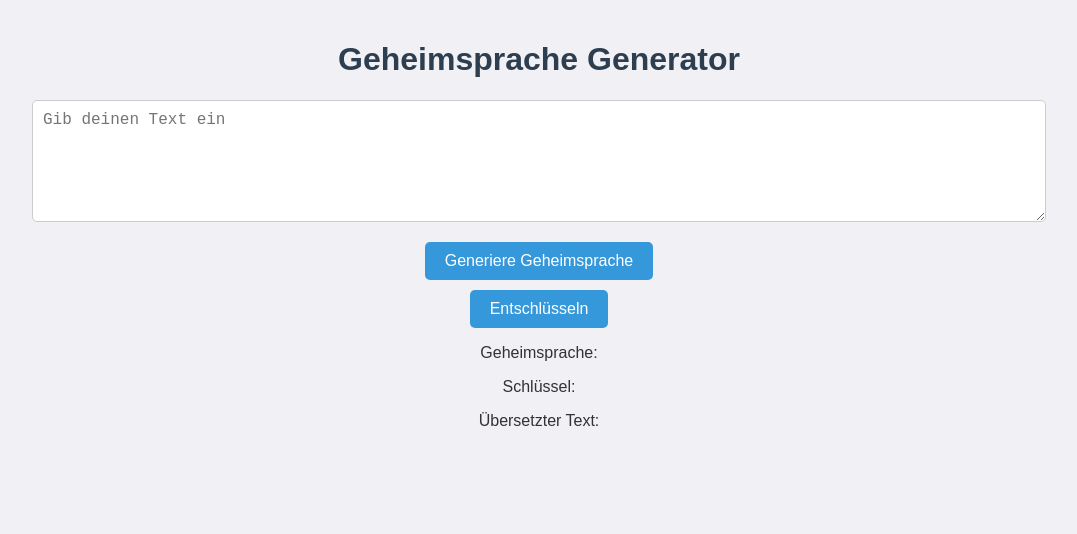
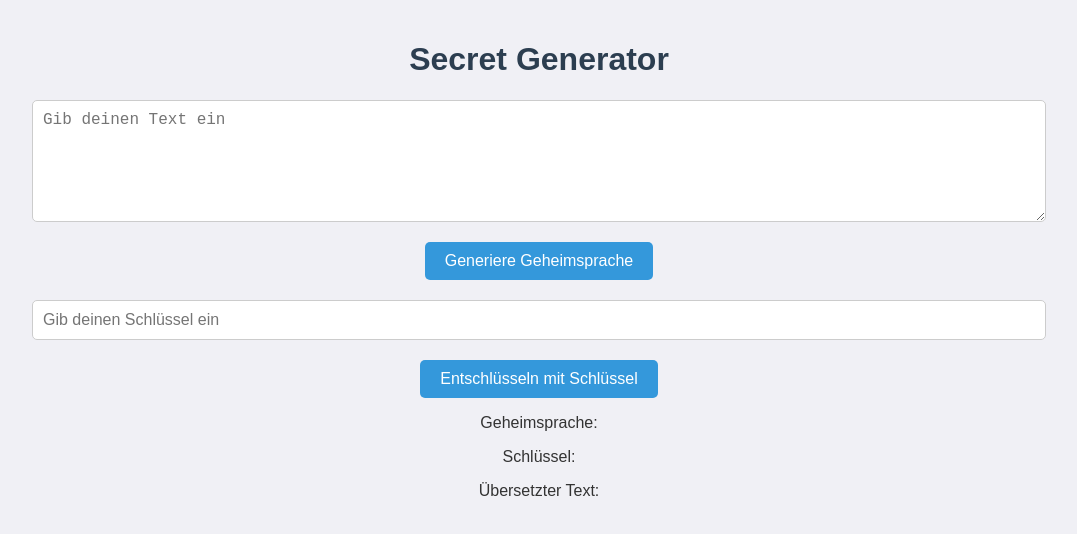
Before and after one commit to Matwix-00o/secret, a plain HTML site: page index.html in a window 1280 px wide. Shown: the whole page, without its empty margins (101-1178 px from the left). Drawn offline with Linux system fonts and the light colour scheme.

Commit message:
Update index.html

```diff
--- a/index.html
+++ b/index.html
@@ -3,7 +3,7 @@
 <head>
     <meta charset="UTF-8">
     <meta name="viewport" content="width=device-width, initial-scale=1.0">
-    <title>Geheimsprache Generator</title>
+    <title>Secret Generator</title>
     <style>
         body {
             font-family: Arial, sans-serif;
@@ -18,15 +18,18 @@
             color: #2c3e50;
         }
 
-        textarea {
+        textarea, input {
             display: block;
             margin: 20px auto;
             width: 80%;
-            height: 100px;
             border: 1px solid #ccc;
             border-radius: 5px;
             padding: 10px;
             font-size: 16px;
+        }
+
+        textarea {
+            height: 100px;
         }
 
         button {
@@ -57,10 +60,11 @@
     </style>
 </head>
 <body>
-    <h1>Geheimsprache Generator</h1>
+    <h1>Secret Generator</h1>
     <textarea id="inputText" placeholder="Gib deinen Text ein"></textarea>
     <button onclick="generateSecret()">Generiere Geheimsprache</button>
-    <button onclick="translateBack()">Entschlüsseln</button>
+    <input id="inputKey" placeholder="Gib deinen Schlüssel ein">
+    <button onclick="translateWithKey()">Entschlüsseln mit Schlüssel</button>
     <p>Geheimsprache: <span id="secretText"></span></p>
     <p>Schlüssel: <span id="key"></span></p>
     <p>Übersetzter Text: <span id="decodedText"></span></p>
@@ -85,18 +89,30 @@
             document.getElementById("key").textContent = JSON.stringify(key);
         }
 
-        function translateBack() {
+        function translateWithKey() {
+            const inputKey = document.getElementById("inputKey").value;
             const secret = document.getElementById("secretText").textContent;
-            const reverseKey = Object.fromEntries(
-                Object.entries(key).map(([k, v]) => [v, k])
-            );
+
+            if (!inputKey) {
+                alert("Bitte gib einen gültigen Schlüssel ein!");
+                return;
+            }
 
             let decoded = "";
-            for (let char of secret) {
-                decoded += reverseKey[char] || char;
+            try {
+                const parsedKey = JSON.parse(inputKey);
+                const reverseKey = Object.fromEntries(
+                    Object.entries(parsedKey).map(([k, v]) => [v, k])
+                );
+
+                for (let char of secret) {
+                    decoded += reverseKey[char] || char;
+                }
+
+                document.getElementById("decodedText").textContent = decoded;
+            } catch (error) {
+                alert("Ungültiger Schlüssel! Bitte überprüfe das Format.");
             }
-
-            document.getElementById("decodedText").textContent = decoded;
         }
     </script>
 </body>
```
